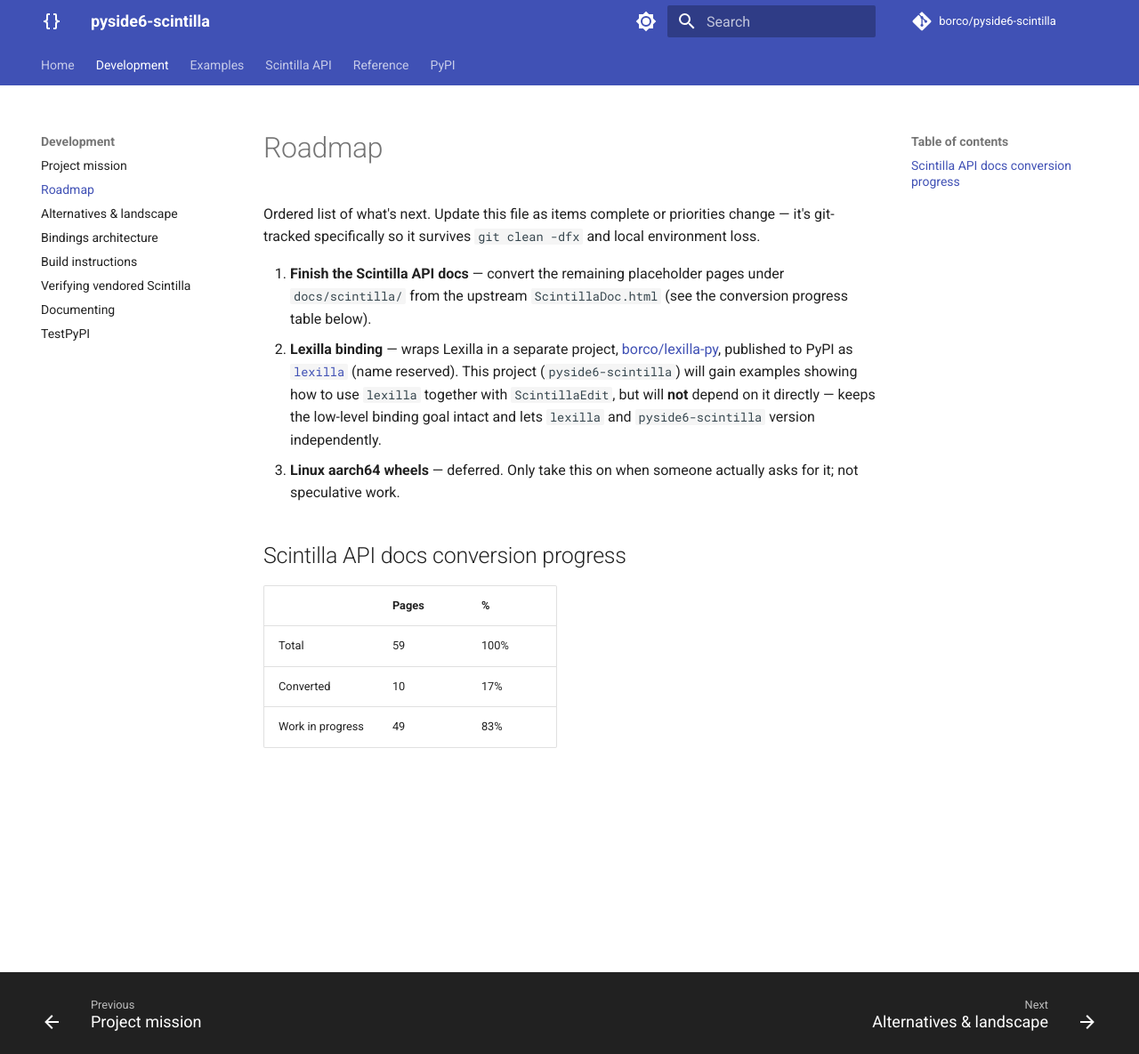
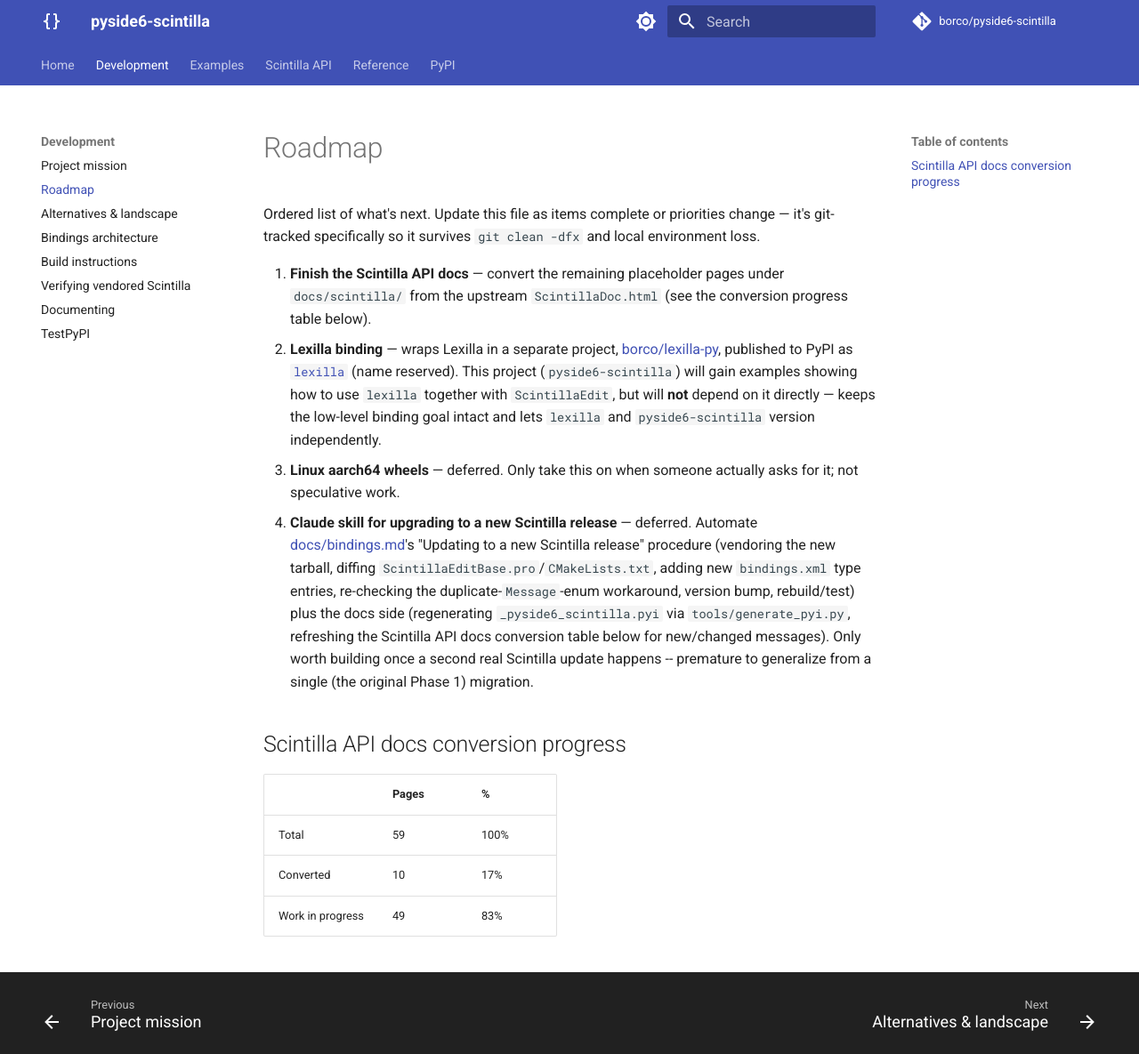
Before and after one commit to borco/pyside6-scintilla, an MkDocs documentation site: the page built from docs/specs/roadmap.md, in a window 1280 px wide and 1185 px high. Shown: the whole window at 89% size. Built offline with MkDocs 1.6.1 and Material for MkDocs 9.7.7, drawn with Linux system fonts in a browser that asks for light colours; comment, search, counter and statistics services are not loaded.

Commit message:
Add roadmap item for a Claude skill automating Scintilla version upgrades
Deferred -- docs/bindings.md's "Updating to a new Scintilla release"
procedure (vendoring, CMakeLists/bindings.xml diffing, the
duplicate-Message-enum workaround, version bump) plus the docs side
(.pyi regeneration, API docs conversion table) has only been done once
so far (the original Phase 1 migration); premature to generalize a
skill from a single data point.

```diff
--- a/docs/specs/roadmap.md
+++ b/docs/specs/roadmap.md
@@ -16,6 +16,16 @@ local environment loss.
    `pyside6-scintilla` version independently.
 3. **Linux aarch64 wheels** — deferred. Only take this on when someone
    actually asks for it; not speculative work.
+4. **Claude skill for upgrading to a new Scintilla release** — deferred.
+   Automate [docs/bindings.md](../bindings.md)'s "Updating to a new Scintilla
+   release" procedure (vendoring the new tarball, diffing
+   `ScintillaEditBase.pro`/`CMakeLists.txt`, adding new `bindings.xml`
+   type entries, re-checking the duplicate-`Message`-enum workaround,
+   version bump, rebuild/test) plus the docs side (regenerating
+   `_pyside6_scintilla.pyi` via `tools/generate_pyi.py`, refreshing the
+   Scintilla API docs conversion table below for new/changed messages).
+   Only worth building once a second real Scintilla update happens --
+   premature to generalize from a single (the original Phase 1) migration.
 
 ## Scintilla API docs conversion progress
 
```
